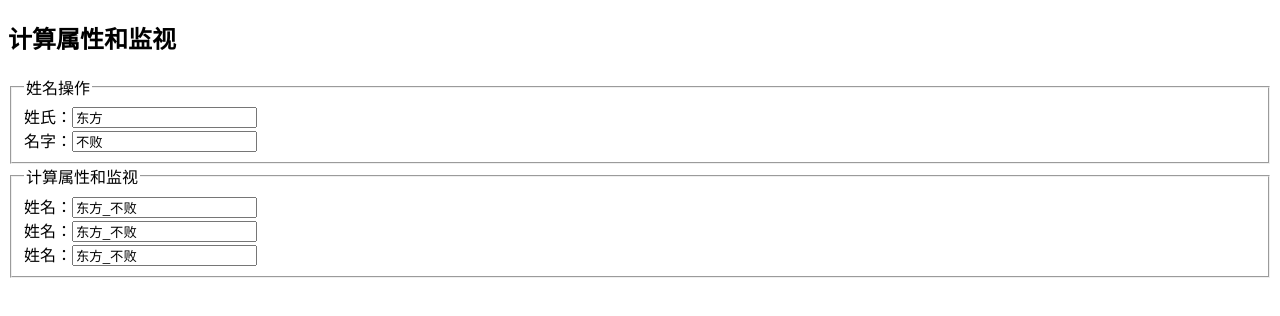
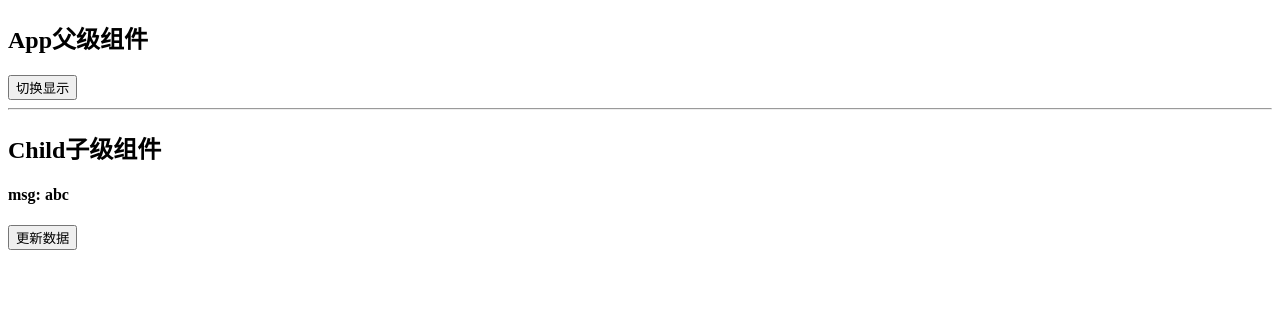
Before and after one commit to GHwhisper/Vue3_Study, a Vue app: page / in a window 1280 px wide. Shown: the top 316 px of the page. Built offline with nearby package versions, Linux system fonts and the light colour scheme.

Commit message:
vue2与vue3生命周期对比

```diff
--- a/src/App.vue
+++ b/src/App.vue
@@ -1,84 +1,24 @@
 <template>
-  <h2>计算属性和监视</h2>
-  <fieldset>
-    <legend>姓名操作</legend>
-    姓氏：<input type="text" placeholder="请输入姓氏" v-model="user.firstName"><br />
-    名字：<input type="text" placeholder="请输入名字" v-model="user.lastName"><br />
-  </fieldset>
-  <fieldset>
-    <legend>计算属性和监视</legend>
-    姓名：<input type="text" placeholder="显示姓名" v-model="fullName1"><br />
-    姓名：<input type="text" placeholder="显示姓名" v-model="fullName2"><br />
-    姓名：<input type="text" placeholder="显示姓名" v-model="fullName3"><br />
-  </fieldset>
+  <h2>App父级组件</h2>
+  <button @click="isShow = !isShow">切换显示</button>
+  <hr>
+  <child v-if="isShow"></child>
 </template>
 
 <script lang="ts">
-import { defineComponent, reactive, computed, watch, ref, watchEffect } from 'vue'
+import Child from '@/components/Child.vue'
+import { defineComponent, ref } from 'vue'
 
 export default defineComponent({
   name: 'App',
-
+  components: {
+    Child,
+  },
   setup() {
-    const user = reactive({
-      firstName: '东方',
-      lastName: '不败',
-    })
-
-    // vue3计算属性
-    // 计算属性的函数中如果只传入一个回调函数，表示的是get
-    // 返回一个Ref类型的对象
-    const fullName1 = computed(() => {
-      return user.firstName + '_' + user.lastName
-    })
-    // console.log(fullName1)
-
-    const fullName2 = computed({
-      get() {
-        return user.firstName + '_' + user.lastName
-      },
-      set(val: string) {
-        // console.log('===', val)
-        const names = val.split('_')
-        user.firstName = names[0]
-        user.lastName = names[1]
-      }
-    })
-
-    const fullName3 = ref('')
-    // 监视---监视指定的数据
-    // immediate 页面渲染时立即执行一次，deep 深度监视
-    watch(user, ({ firstName, lastName }) => {
-      fullName3.value = firstName + '_' + lastName
-    }, { immediate: true, deep: true })
-
-    // 监视，不需要配置immediate，本身就会默认执行一次
-    // watchEffect(() => {
-    //   fullName3.value = user.firstName + '_' + user.lastName
-    // })
-
-    // 监视 fullName3，改变 firstName 和 lastName
-    watchEffect(() => {
-      const names = fullName3.value.split('_')
-      user.firstName = names[0]
-      user.lastName = names[1]
-    })
-
-    // watch---可以监听多个数据
-    // 使用 watch 监听非响应式数据时，直接这样写，回调不会执行
-    // watch([user.firstName, user.lastName], () => {
-    //   console.log('===')
-    // })
-    // 改用如下写法，回调会执行
-    watch([() => user.firstName, () => user.lastName], () => {
-      console.log('===')
-    })
+    const isShow = ref(true)
 
     return {
-      user,
-      fullName1,
-      fullName2,
-      fullName3,
+      isShow,
     }
   }
 })
--- /dev/null
+++ b/src/components/Child.vue
@@ -0,0 +1,84 @@
+<template>
+  <h2>Child子级组件</h2>
+  <h4>msg: {{ msg }}</h4>
+  <button @click="update">更新数据</button>
+</template>
+
+<script lang="ts">
+import {
+  defineComponent,
+  ref,
+  onBeforeMount,
+  onMounted,
+  onBeforeUpdate,
+  onUpdated,
+  onBeforeUnmount,
+  onUnmounted
+} from 'vue'
+
+export default defineComponent({
+  name: 'Child',
+  // vue2.x中的生命周期钩子
+  beforeCreate() {
+    console.log('2.x beforeCreate')
+  },
+  created() {
+    console.log('2.x created')
+  },
+  beforeMount() {
+    console.log('2.x beforeMount')
+  },
+  mounted() {
+    console.log('2.x mounted')
+  },
+  beforeUpdate() {
+    console.log('2.x beforeUpdate')
+  },
+  updated() {
+    console.log('2.x updated')
+  },
+  // vue2.x中的 beforeDestroy 和 destroyed 在 vue3 中分别改为 beforeUnmount 和 unmounted
+  beforeUnmount() {
+    console.log('beforeUnmount')
+  },
+  unmounted() {
+    console.log('unmounted')
+  },
+  setup() {
+    console.log('3.0 setup')
+
+    const msg = ref('abc')
+    const update = () => {
+      msg.value += '==='
+    }
+
+    onBeforeMount(() => {
+      console.log('3.0 onBeforeMount')
+    })
+    onMounted(() => {
+      console.log('3.0 onMounted')
+    })
+    onBeforeUpdate(() => {
+      console.log('3.0 onBeforeUpdate')
+    })
+    onUpdated(() => {
+      console.log('3.0 onUpdated')
+    })
+    onBeforeUnmount(() => {
+      console.log('3.0 onBeforeUnmount')
+    })
+    onUnmounted(() => {
+      console.log('3.0 onUnmounted')
+    })
+
+    return {
+      msg,
+      update,
+    }
+  }
+})
+</script>
+
+<style scoped>
+
+</style>
```
